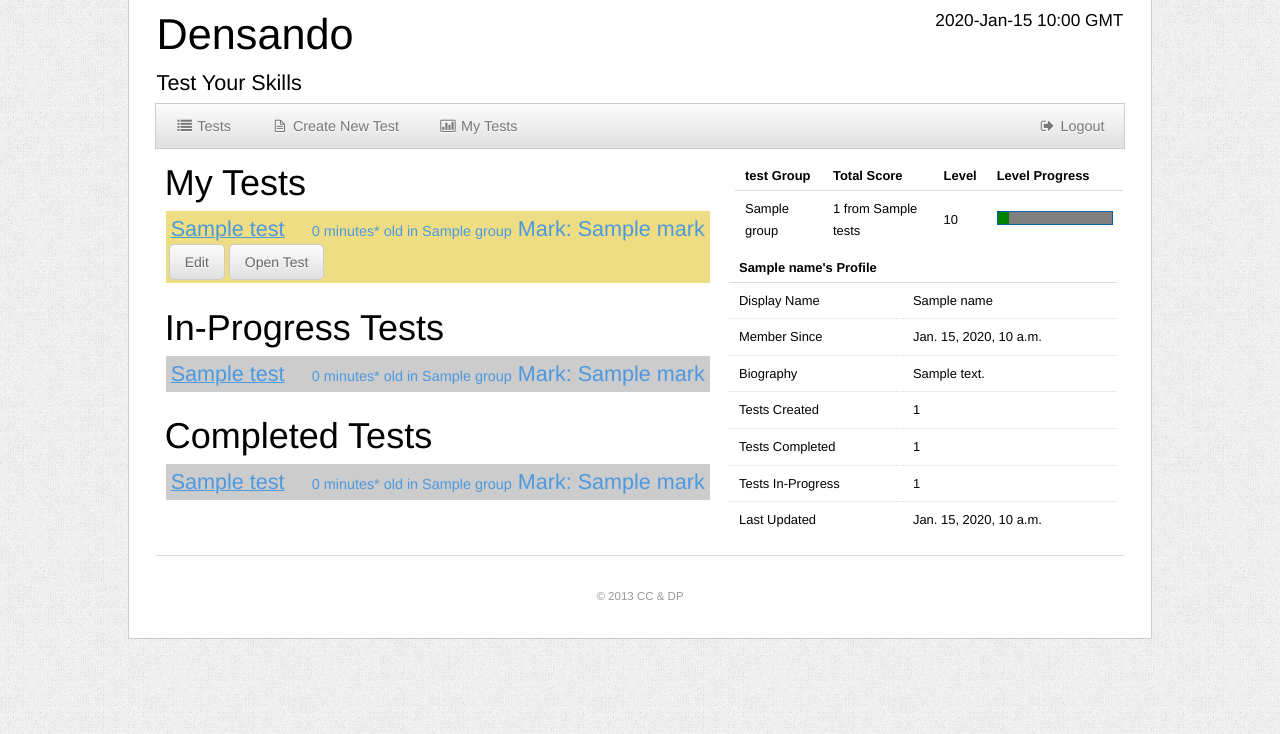
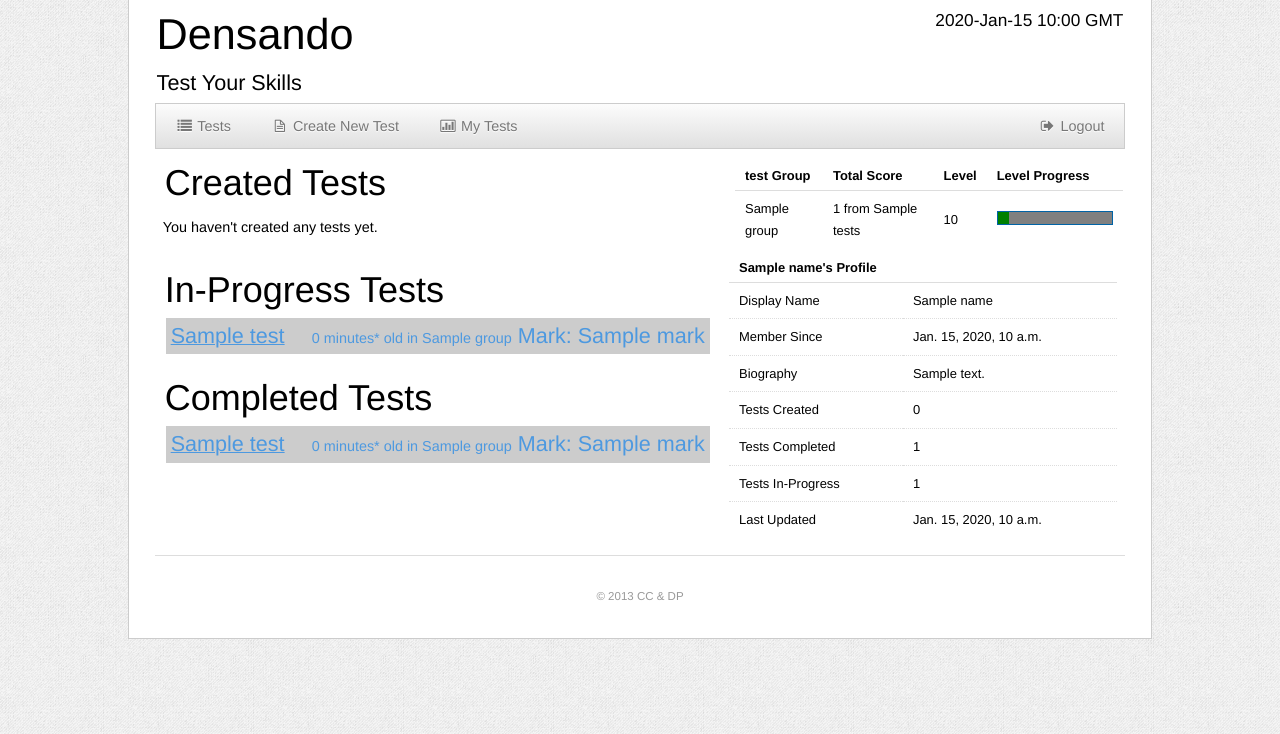
Before and after one commit to pierce403/densando, a Django app: template templates/profile.html in a window 1280 px wide. Shown: the part 16-750 px from the top of the page. Run offline with Django 3.2, Linux system fonts and the light colour scheme; the template is opened without the code that fills it: most values are stand-ins (such as "Sample title", 1, 10 or a date in 2020); some libraries are stand-ins or nearby versions.

Commit message:
Added a default to the progress element because it will probably fail in a bunch of older browsers, and fixed an old ref to my_tests that should be created_tests

```diff
--- a/densando.py
+++ b/densando.py
@@ -368,7 +368,7 @@
 
         template_values['completed'] = get_marks( num=5, start_cursor=completed_cursor, ancestor_key=entity_key, mark_complete=True )
         template_values['in_progress'] = get_marks( num=5, start_cursor=in_progress_cursor, ancestor_key=entity_key, mark_complete=False )
-        template_values['my_tests'] = get_tests( num=5, start_cursor=created_cursor, ancestor_key=entity_key, open=open )
+        template_values['created_tests'] = get_tests( num=5, start_cursor=created_cursor, ancestor_key=entity_key, open=open )
 
     return template_values
 
@@ -444,7 +444,7 @@
             # If the set of groups got longer, add a new dict to the list
             grouped_marks.append({
                 'name': mark.test.group,
-                'tests_taken': 0,
+                'tests_taken': 1,
                 'total_score': mark.mark,
             })
         else:
--- a/templates/profile.html
+++ b/templates/profile.html
@@ -10,7 +10,7 @@
         <tr><td>{{ group.name }}</td>
         <td>{{ group.total_score }} from {{ group.tests_taken }} test{{ group.tests_taken|pluralize }}</td>
         <td>{{ group.level|floatformat:"0" }}</td>
-        <td><progress id='p' max='100' value={{ group.level_progress }}></progress></td>
+        <td><progress id='p' max='100' value={{ group.level_progress }}>{{ group.level_progress|floatformat:"-2" }}%</progress></td>
         </tr>
         {% endfor %}
     </tbody></table>
@@ -20,7 +20,7 @@
 		<tr><td>Display Name</td><td>{{ name }}</td></tr>
 		<tr><td>Member Since</td><td>{{ created }}</td></tr>
 		<tr><td>Biography</td><td>{{ bio }}</td></tr>
-		<tr><td>Tests Created</td><td>{{ my_tests.tests|length }}</td></tr>
+		<tr><td>Tests Created</td><td>{{ created_tests.tests|length }}</td></tr>
 		<tr><td>Tests Completed</td><td>{{ completed.marks|length }}</td></tr>
 		<tr><td>Tests In-Progress</td><td>{{ in_progress.marks|length }}</td></tr>
 		<tr><td>Last Updated</td><td>{{ modified }}</td></tr>
@@ -30,8 +30,8 @@
 
 
 <section class="col_7" >
-	<header><h3>My Tests</h3></header>
-	{% for test in my_tests.tests %}
+	<header><h3>Created Tests</h3></header>
+	{% for test in created_tests.tests %}
 		<div class="test-preview{%if test.num_marked != test.times_taken %} new-to-be-marked{% endif %}">
 		{% include "test.html" %}
         <a href="{{ nav_urls.create_test }}/{{ test.id }}" class="button">Edit</a>
@@ -44,8 +44,8 @@
     {% empty %}
         <p>You haven't created any tests yet.</p>
 	{% endfor %}
-    {% if my_tests.next and my_tests.more %}
-        <a href="?next_created={{ my_tests.next }}">See more...</a>
+    {% if created_tests.next and created_tests.more %}
+        <a href="?next_created={{ created_tests.next }}">See more...</a>
     {% endif %}
 </section>
 
```
